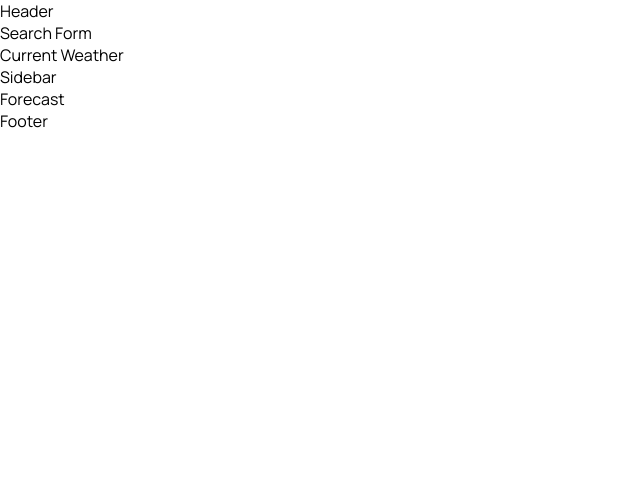
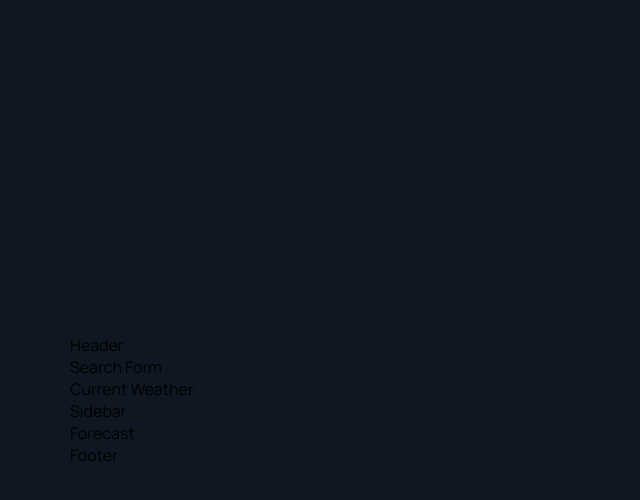
Before and after one commit to MelAiia/weather-aiia-app, a React (Vite) app in the folder weather-aiia-app/: page / in a window 1280 px wide. Shown: the top 500 px of the page, without its empty margins (0-640 px from the left). Built offline with nearby package versions, Linux system fonts and the light colour scheme.

Commit message:
added basic css

```diff
--- a/weather-aiia-app/src/App.css
+++ b/weather-aiia-app/src/App.css
@@ -1,3 +1,17 @@
 body {
   margin: 0;
+  background: #0f1722;
 }
+
+.app {
+  min-height: 100vh;
+  display: flex;
+  justify-content: center;
+  align-items: center;
+}
+
+.weather-card {
+  width: 1200px;
+  border-radius: 30px;
+  padding: 30px;
+}
```
